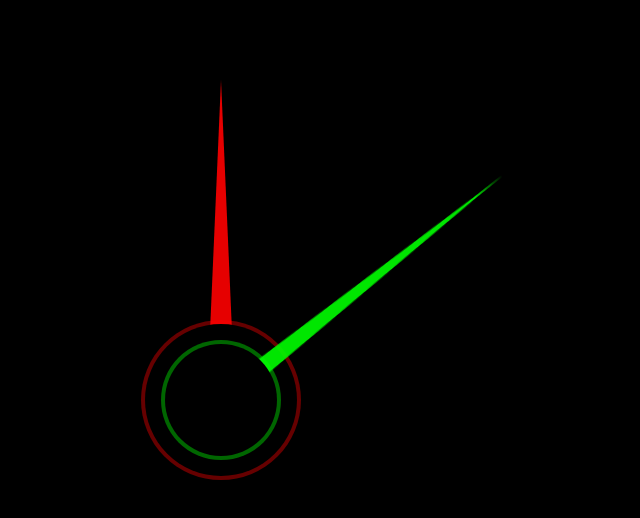
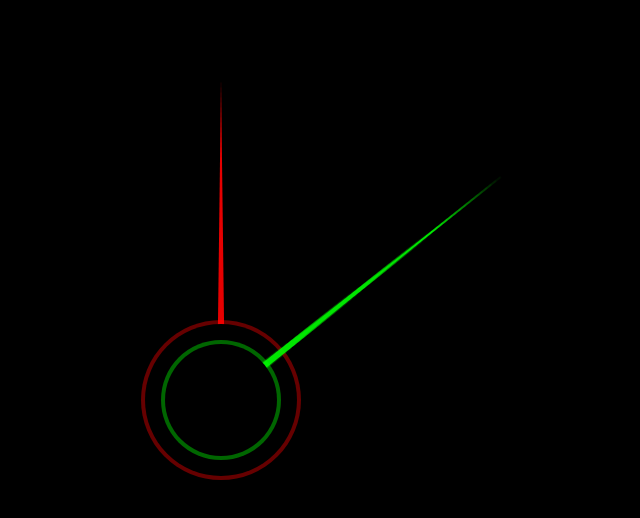
Before and after one commit to EmilSukiennik/the_orb, a plain HTML site: page index.html in a window 1280 px wide. Shown: the whole page, without its empty margins (419-1059 px from the left). Drawn offline with Linux system fonts and the light colour scheme.

Commit message:
added relative hand width

```diff
--- a/styles/blocks/clock.scss
+++ b/styles/blocks/clock.scss
@@ -13,10 +13,10 @@
     transform-origin: bottom center;
     border-color: transparent;
     animation: clockwise linear 3600s infinite;
-    @include hand(28px, .4, red, 0.9, .000025s);
+    @include hand(0.005, .4, red, 0.9, .000025s);
 
     &--second {
-      @include hand(20px, .45, #0f0, 0.9, .000035s)
+      @include hand(0.006, .45, #0f0, 0.9, .000035s)
     }
 
     @keyframes clockwise {
--- a/styles/utils/_mixins.scss
+++ b/styles/utils/_mixins.scss
@@ -1,5 +1,5 @@
 @mixin hand($width, $fraction, $color, $opacity, $interval) {
-  border-width: 0 $width * 0.5 calc($main-unit * $fraction) $width * 0.5;
+  border-width: 0 calc($main-unit * $width) calc($main-unit * $fraction) calc($main-unit * $width);
   border-bottom-color: rgba($color, $opacity);
   animation-duration: $interval;
 }
```
Also changed, not shown: styles/main.css, 1 other file.
